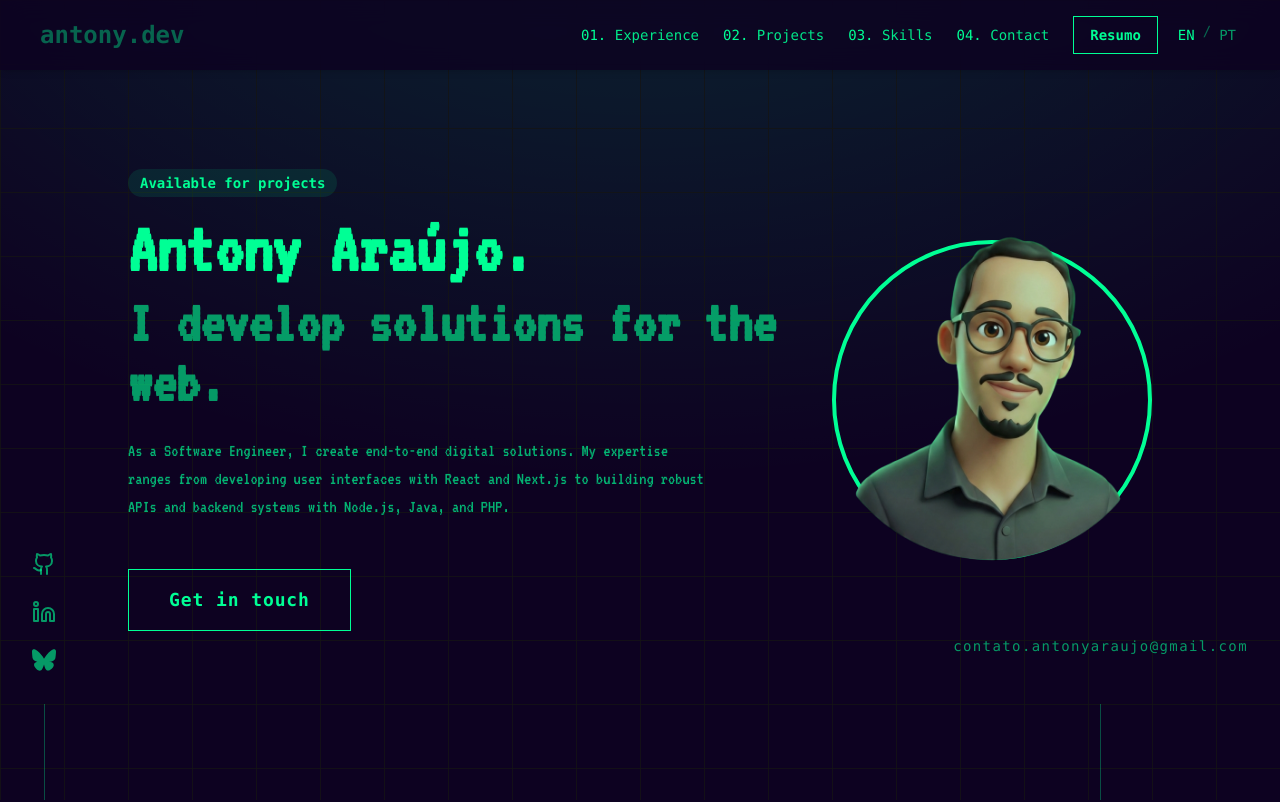
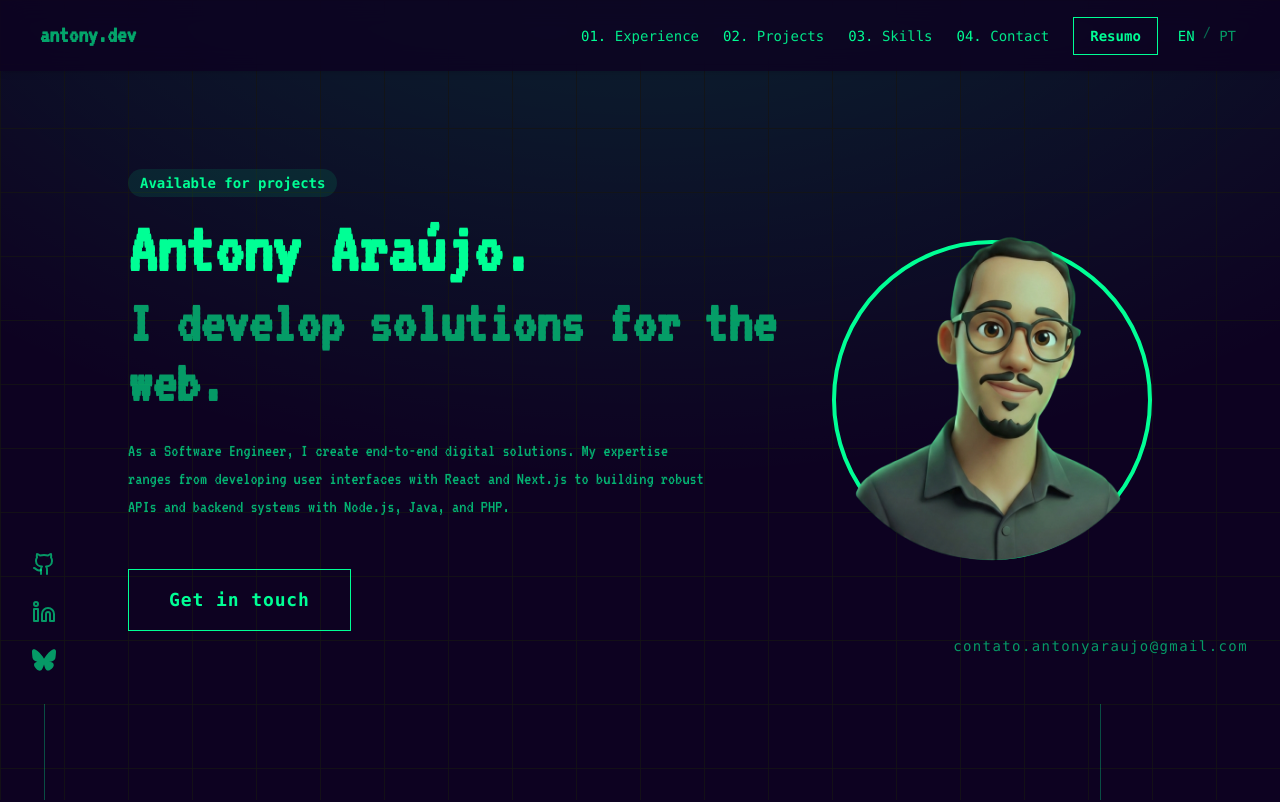
Before and after one commit to antonyaraujo/portfolio, a React (Vite) app: page / in a window 1280 px wide. Shown: the top 802 px of the page. Built offline with nearby package versions, Linux system fonts and the light colour scheme.

Commit message:
Changes before Firebase Studio auto-run

```diff
--- a/src/components/Header/index.tsx
+++ b/src/components/Header/index.tsx
@@ -42,7 +42,7 @@ export function Header() {
                 <div className="container mx-auto px-6 md:px-10 py-4 flex justify-between items-center">
                     <motion.p
                         whileHover={{ scale: 1.1, textShadow: "0 0 10px #00ff95" }}
-                        className="text-text/60 text-2xl font-mono font-bold text-primary animate-flicker cursor-pointer font-mono">
+                        className="text-2xl font-bold leading-relaxed font-retro text-primary animate-flicker cursor-pointer">
                         antony.dev
                     </motion.p>
 
```
